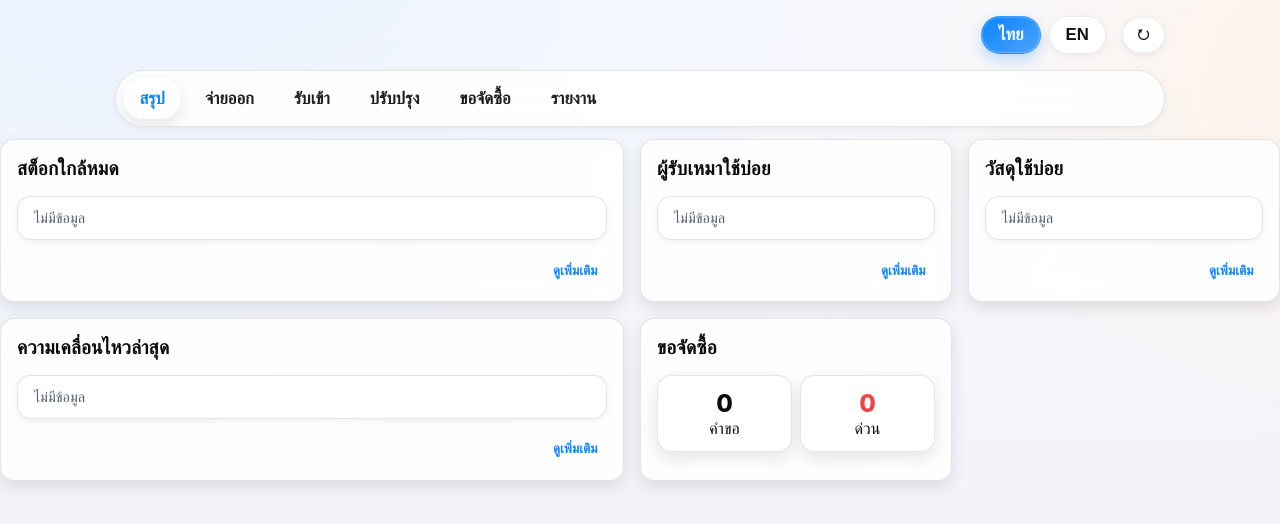
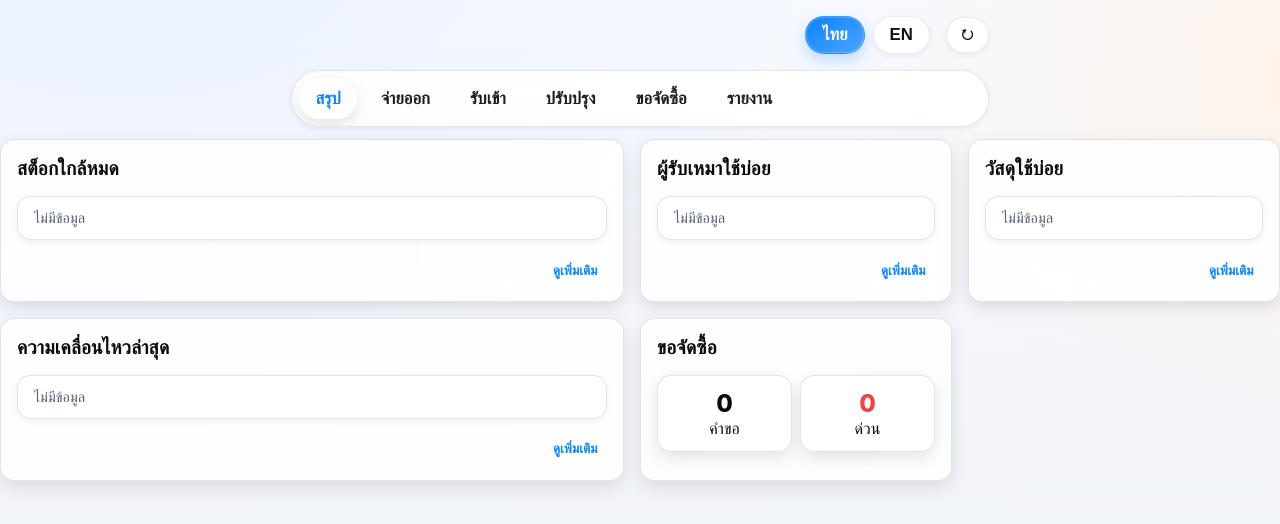
Before and after one commit to laughoutloudjune-wq/stockmovement, a plain HTML site: page index.html in a window 1280 px wide. Drawn offline with Linux system fonts and the light colour scheme; no server answers.

Commit message:
Change container max width to 50rem

```diff
--- a/index.html
+++ b/index.html
@@ -22,7 +22,7 @@
       --shadow-s: 0 2px 6px rgba(0,0,0,.06);
       --shadow-m: 0 6px 16px rgba(0,0,0,.10);
       --shadow-l: 0 12px 26px rgba(0,0,0,.12);
-      --container-max: 72rem; --pad-x: max(4vw, 1rem);
+      --container-max: 50rem; --pad-x: max(4vw, 1rem);
 
       --input-bg: #ffffff;
       --input-border: rgba(0,0,0,0.12);
```
